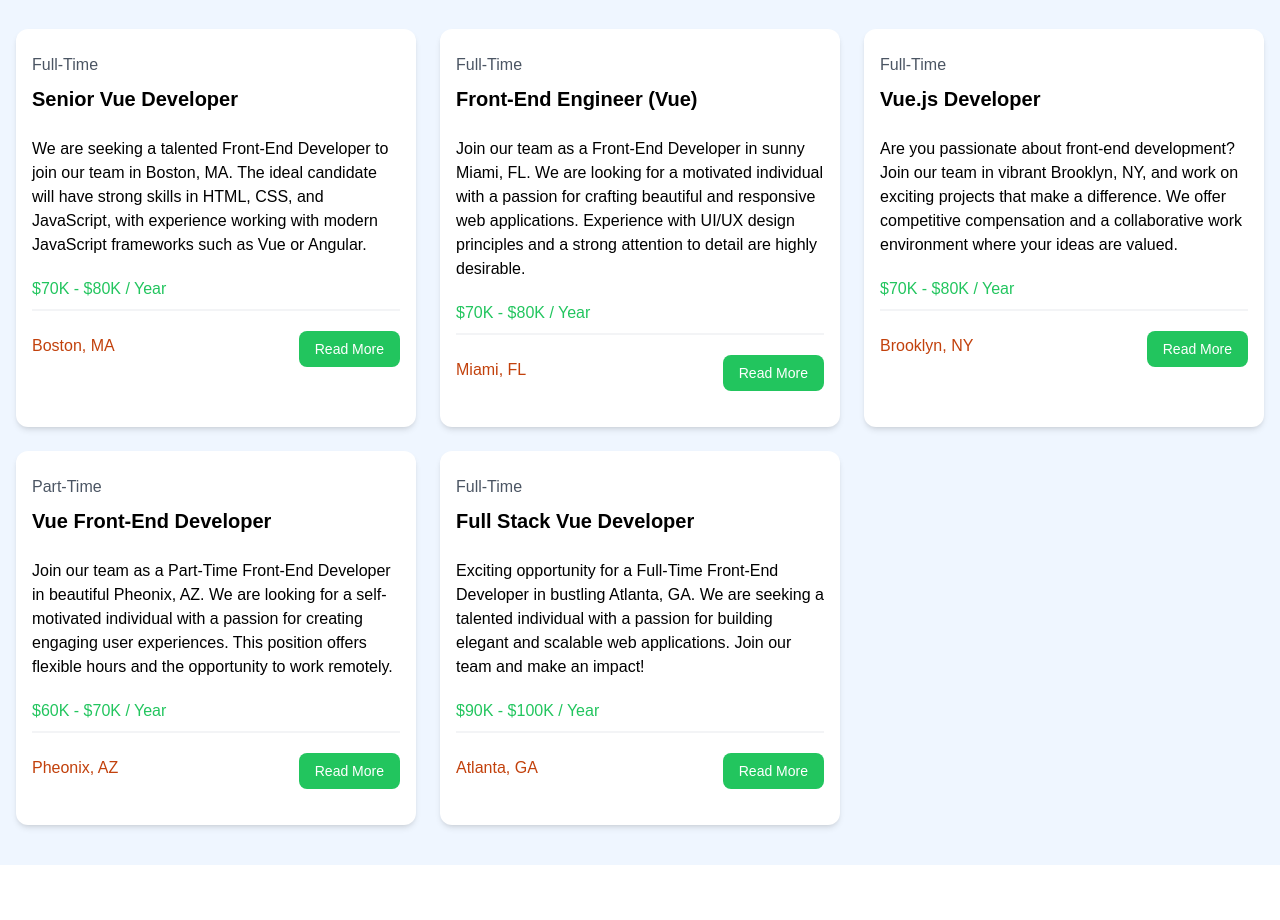
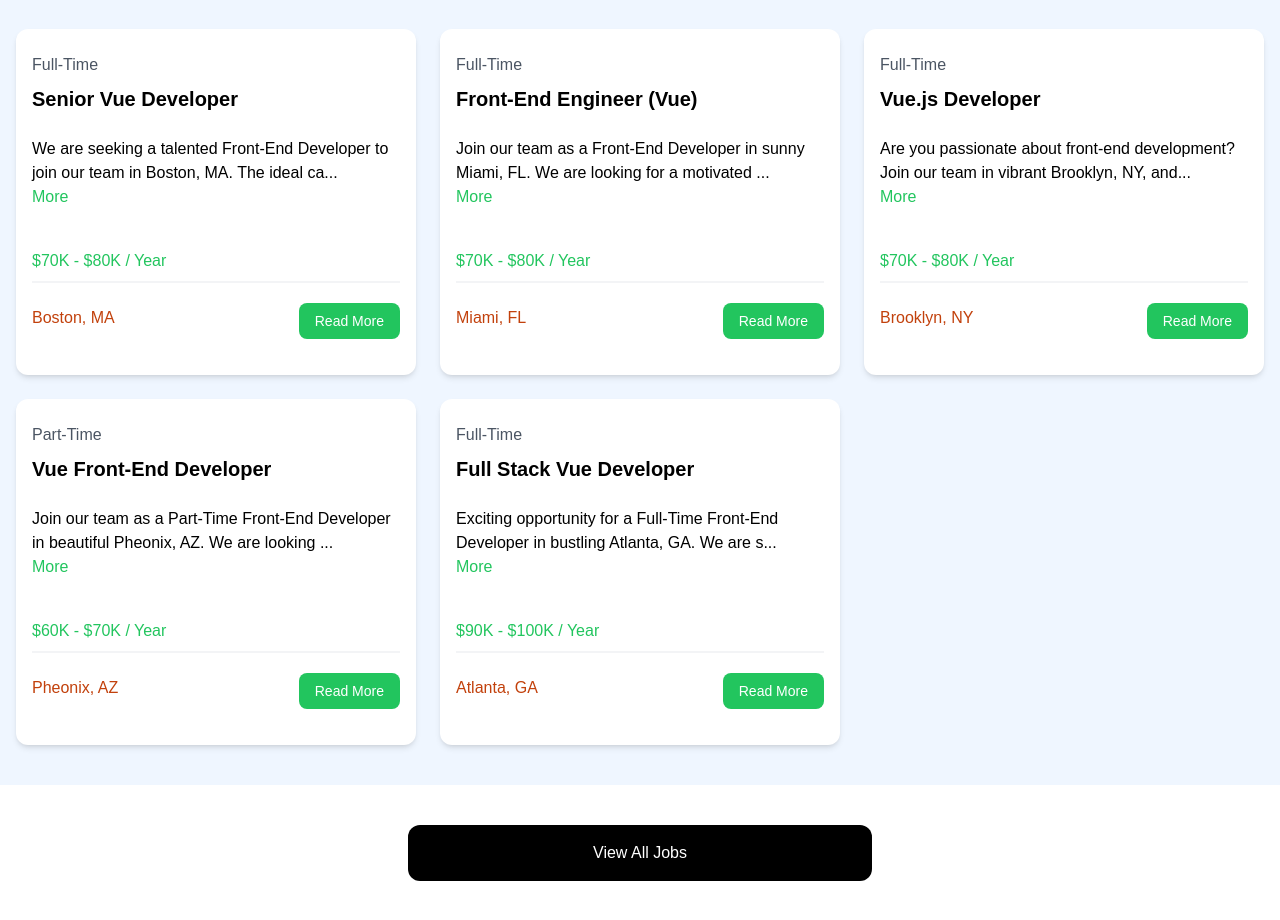
Before and after one commit to markpackham/Vue_2024_revise, a Vue app in the folder vue-crash-2024/: page / in a window 1280 px wide. Shown: the part 640-1560 px from the top of the page. Before the commit the page ends 1505 px from the top, so only its background shows below. Built offline with nearby package versions, Linux system fonts and the light colour scheme; the HTML template or start-up script is replaced by a standard one.

Commit message:
Toggle job description for more or less text
https://youtu.be/VeNfHj6MhgA?si=zQ8e0hut_VN1YaOt&t=5441

```diff
--- a/vue-crash-2024/src/App.vue
+++ b/vue-crash-2024/src/App.vue
@@ -9,5 +9,5 @@
   <Navbar />
   <Hero />
   <HomeCards />
-  <JobListings :limit="5" />
+  <JobListings :limit="5" :showButton="true" />
 </template>
--- a/vue-crash-2024/src/components/JobListing.vue
+++ b/vue-crash-2024/src/components/JobListing.vue
@@ -1,8 +1,23 @@
 <script setup>
-import { defineProps } from "vue";
+import { defineProps, ref, computed } from "vue";
 
-defineProps({
+const props = defineProps({
   job: Object,
+});
+
+const showFullDescription = ref(false);
+
+const toggleFullDescription = () => [
+  (showFullDescription.value = !showFullDescription.value),
+];
+
+const truncatedDescription = computed(() => {
+  let description = props.job.description;
+  if (!showFullDescription.value) {
+    // Shorten the description & add ellipses
+    description = description.substring(0, 90) + "...";
+  }
+  return description;
 });
 </script>
 
@@ -15,7 +30,16 @@
       </div>
 
       <div class="mb-5">
-        {{ job.description }}
+        <div>
+          {{ truncatedDescription }}
+        </div>
+
+        <button
+          @click="toggleFullDescription"
+          class="text-green-500 hover:text-green-600 mb-5"
+        >
+          {{ showFullDescription ? "Less" : "More" }}
+        </button>
       </div>
 
       <h3 class="text-green-500 mb-2">{{ job.salary }} / Year</h3>
--- a/vue-crash-2024/src/components/JobListings.vue
+++ b/vue-crash-2024/src/components/JobListings.vue
@@ -5,6 +5,10 @@
 
 defineProps({
   limit: Number,
+  showButton: {
+    type: Boolean,
+    default: false,
+  },
 });
 
 const jobs = ref(jobsData);
@@ -25,4 +29,12 @@
       </div>
     </div>
   </section>
+
+  <section v-if="showButton" class="m-auto max-w-lg my-10 px-6">
+    <a
+      href="/jobs"
+      class="block bg-black text-white text-center py-4 px-6 rounded-xl hover:bg-gray-700"
+      >View All Jobs</a
+    >
+  </section>
 </template>
```
